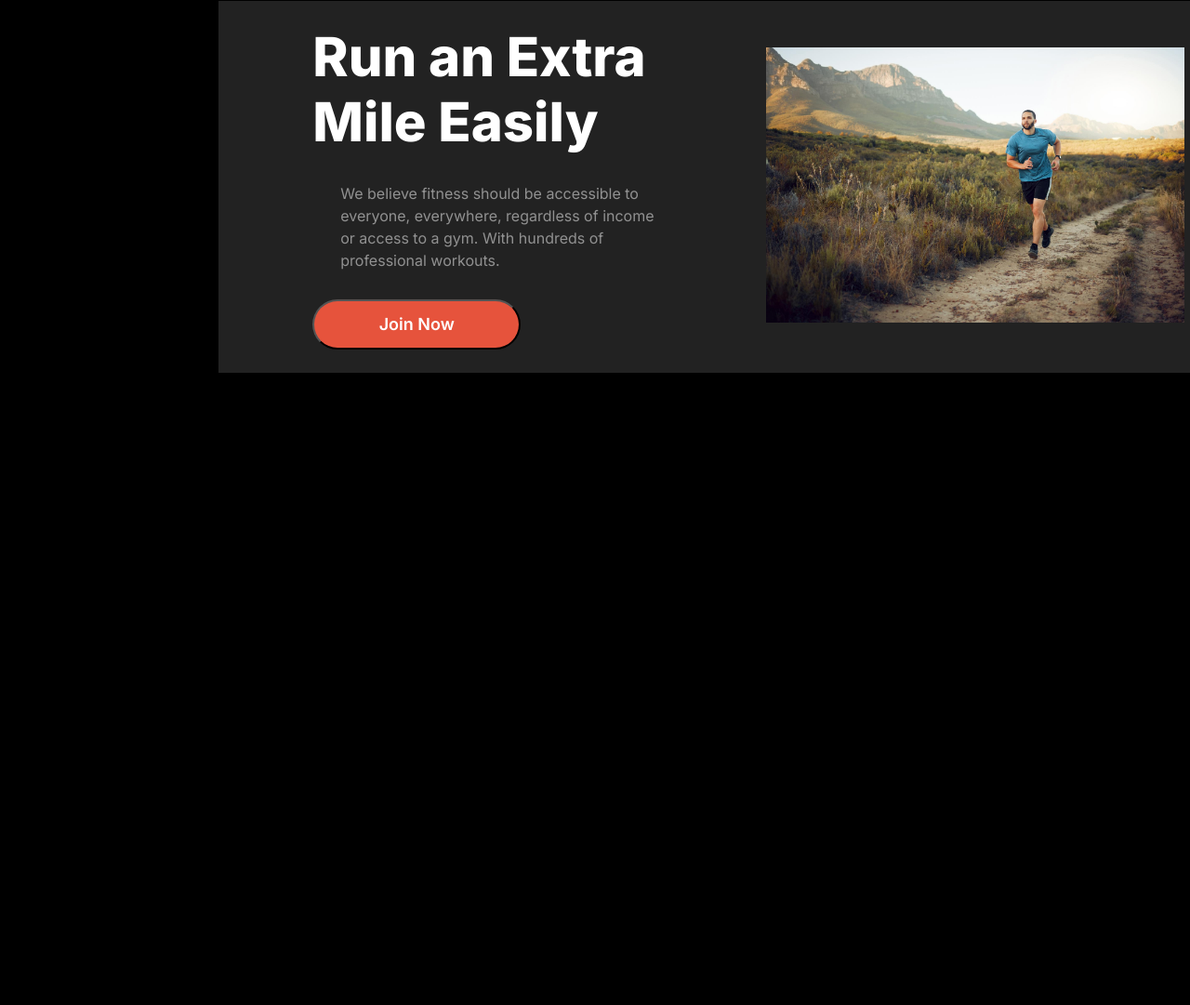
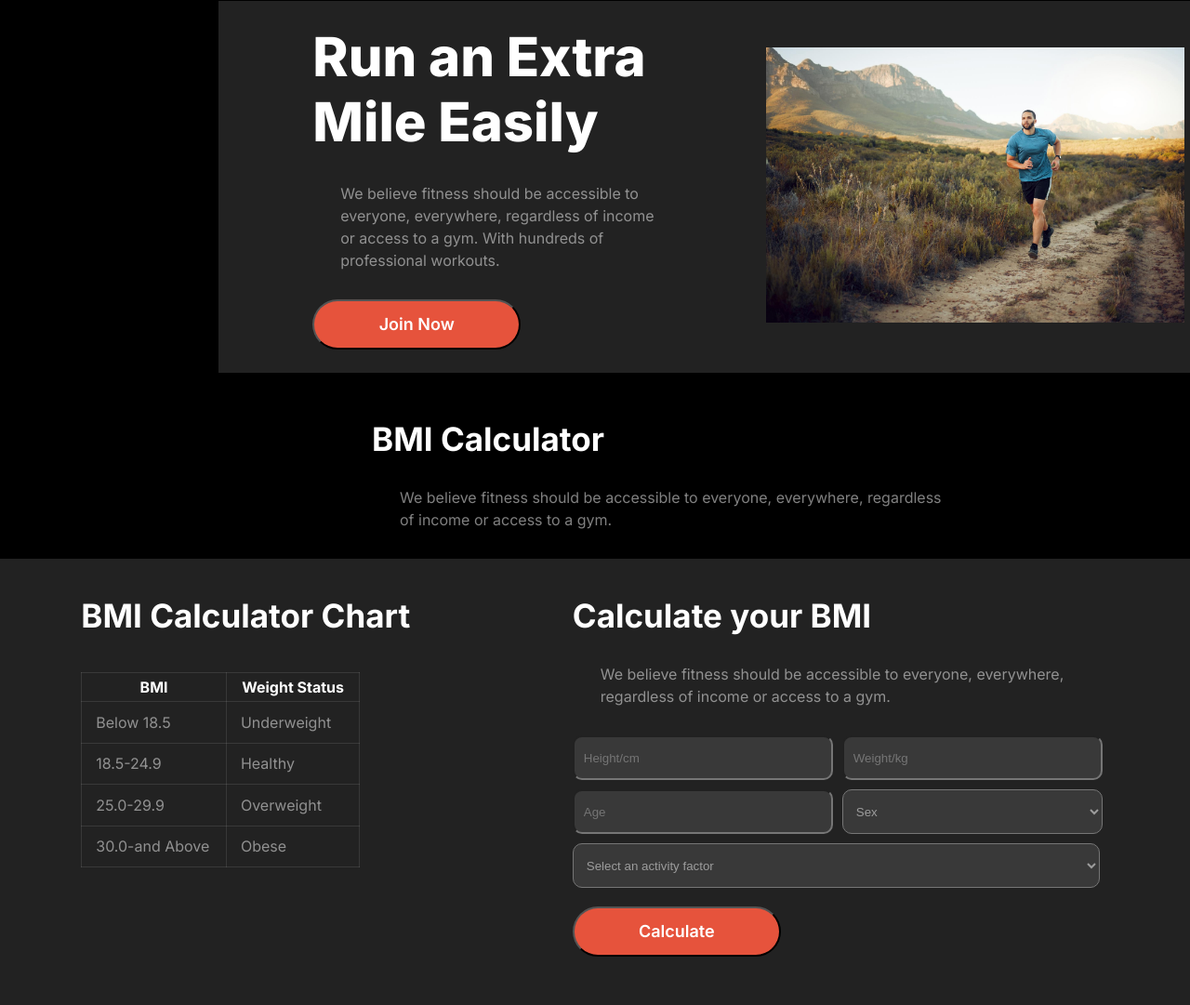
Before and after one commit to minhazul147/assignment-2, a plain HTML site: page index.html in a window 1280 px wide. Shown: the part 1315-2396 px from the top of the page at 93% size. Before the commit the page ends 1731 px from the top, so only its background shows below. Drawn offline with Linux system fonts and the light colour scheme; a web font is replaced by a local one.

Commit message:
add calculator section

```diff
--- a/index.html
+++ b/index.html
@@ -145,6 +145,72 @@
 
          <!-- Run section End -->
 
+         <!-- Calculator section start -->
+
+          <div class="Calculator">
+            <h3 class=" section-title">BMI Calculator </h3>
+            <p class="section-description">
+              We believe fitness should be accessible to everyone, everywhere, regardless of income or access to a gym.
+            </p>
+          </div>
+
+          <div class="Calculator-container">
+            <div class="table">
+              <h3 class="bmi-title section-title">BMI Calculator Chart</h3>
+              <table class="bmi-table">
+                <tbody>
+                  <thead>
+                    <tr>
+                      <th class="th-title">BMI</th>
+                      <th class="th-title">Weight Status</th>
+                    </tr>
+                  </thead>
+                    <tr class="section-description">
+                      <td>Below 18.5</td>
+                      <td>Underweight</td>
+                    </tr>
+                    <tr class="section-description">
+                      <td>18.5-24.9</td>
+                      <td>Healthy</td>
+                    </tr>
+                    <tr class="section-description">
+                      <td>25.0-29.9</td>
+                      <td>Overweight</td>
+                    </tr>
+                    <tr class="section-description">
+                      <td>30.0-and Above</td>
+                      <td>Obese</td>
+                    </tr>
+
+                </tbody>
+              </table>
+            </div>
+            <div class="form-items">
+              <h3 class="section-title">Calculate your BMI</h3>
+              <p class="section-description">
+                We believe fitness should be accessible to everyone, everywhere, regardless of income or access to a gym.
+              </p>
+              <form>
+                <input type="text" placeholder="Height/cm">
+                <input type="text" placeholder="Weight/kg">
+                <input type="text" placeholder="Age">
+                <select name="sex">
+                  <option value="sex">Sex</option>
+                  <option value="Male">Male</option>
+                  <option value="female">Female</option>
+                </select>
+                <select class="activity" name="activity" id="">
+                  <option  value="female">Select an activity factor</option>
+                </select> <br>
+
+              </form>
+              <button class="btn-primary Calculator-btn">Calculate</button>
+
+            </div>
+          </div>
+
+         <!-- Calculator section END -->
+
 
 
     </main>
--- a/style.css
+++ b/style.css
@@ -292,6 +292,74 @@ header{
 
 /* Run Section ENd */
 
+/* Caculator section Start */
+
+.Calculator{
+    margin-left: 400px;
+    margin-top: 50px;
+    width: 650px;
+
+}
+.Calculator-container{
+    height: 480px;
+    background-color: rgb(34, 34, 34);
+    display: flex;
+    justify-content: space-around;
+}
+
+table{
+    border-collapse: collapse;
+}
+th, td{
+    border: 1px solid rgba(255, 255, 255, 0.1);
+    padding: 5px 15px;
+}
+.bmi-title{
+    margin-top: 40px;
+}
+.bmi-table{
+    margin-top: 40px;
+    width: 300px;
+    height: 210px;
+}
+.th-title{
+    color: rgb(255, 255, 255);
+    font-family: "Inter";
+}
+.form-items{
+    margin-top: 40px;
+    width: 577px;
+    height: 386px;
+}
+form{
+    display: flex;
+    gap: 10px;
+    flex-wrap: wrap;
+}
+input{
+    width: 280px;
+    height: 48px;
+    padding: 10px;
+    border-radius: 10px;
+    background: rgba(255, 255, 255, 0.1);
+}
+select{
+    width: 280px;
+    height: 48px;
+    padding: 10px;
+    border-radius: 10px;
+    color: rgba(255, 255, 255, 0.5);
+    background: rgba(255, 255, 255, 0.1);
+}
+.activity{
+    flex-grow: 1;
+}
+.Calculator-btn{
+    margin-top: 20px;
+}
+
+/* Caculator section END */
+
 /* Main section END */
 
 
@@ -351,6 +419,38 @@ header{
 
 
     /* habit End here */
+
+    /* Caculator section start */
+
+    .Calculator{
+        margin: auto;
+    }
+    .Calculator-container{
+        height: 1080px;
+        flex-direction: column;
+
+
+    }
+    .table{
+        margin-left: 50px;
+        margin-bottom: 375px;
+    }
+    .form-items{
+
+        margin-bottom: 800px;
+        width: 400px;
+        height: 386px;
+        margin-left: 50px;
+
+    }
+    input{
+        width: 190px;
+    }
+    select{
+        width: 190px;
+    }
+
+    /* Caculator section End */
 }
 
 /* Responsive END */
```
